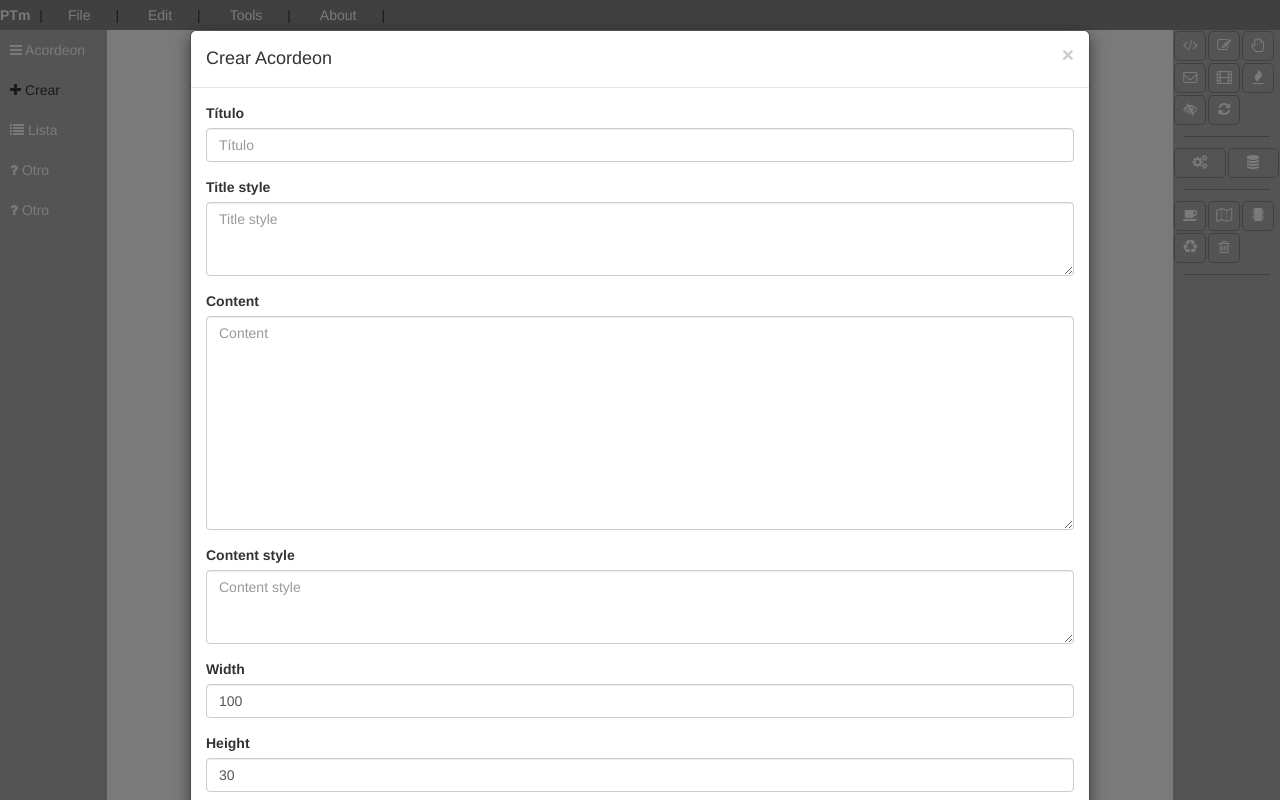
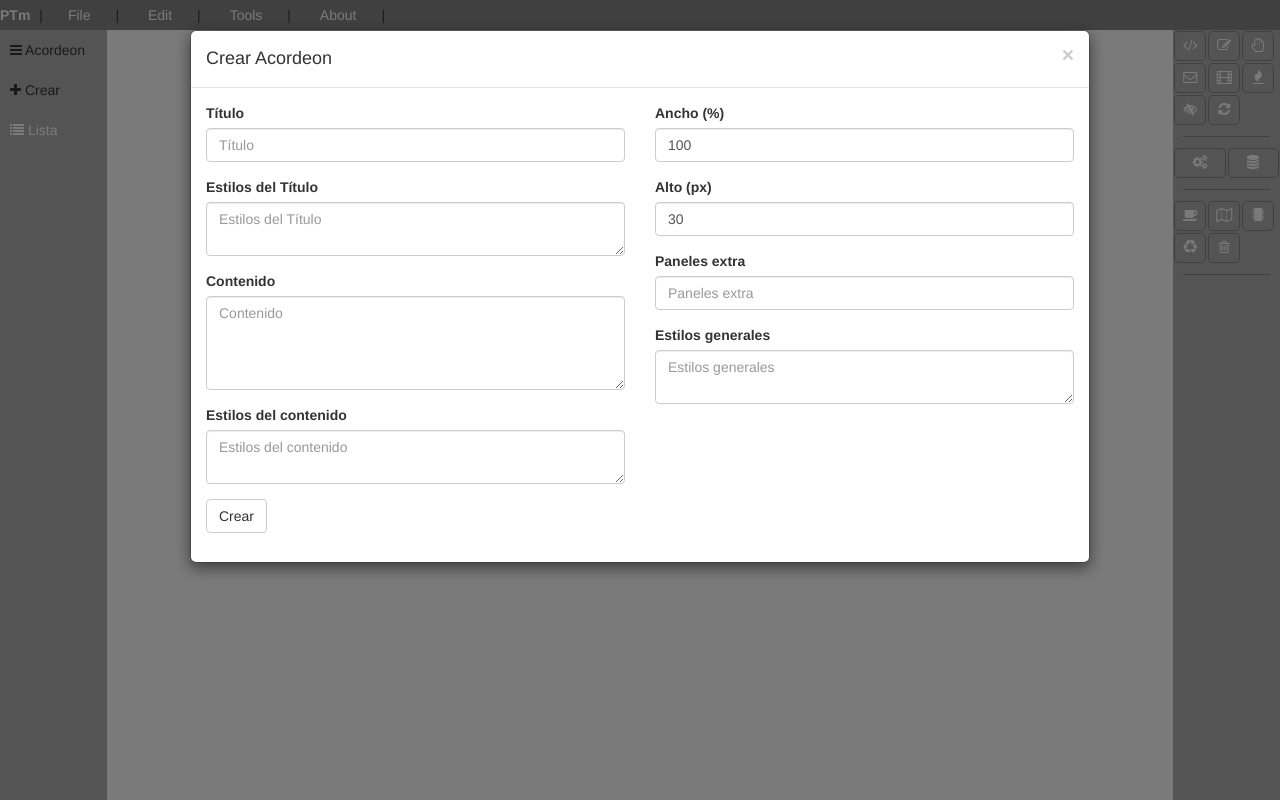
Before and after one commit to PhoenixTmUSB/PTmAcordeon, a Django app: page /acordeon/ in a window 1280 px wide, after a click on "Crear". Run offline with Django 3.2, Linux system fonts and the light colour scheme; data that the repository does not hold is empty; some libraries are stand-ins or nearby versions.

Commit message:
Agregando mas paneles a un acordeon

```diff
--- a/acordeon/main/forms.py
+++ b/acordeon/main/forms.py
@@ -4,16 +4,20 @@ from .models import *
 
 
 class AccordionForm(forms.ModelForm):
+    panels = forms.IntegerField(label='Paneles extra', min_value=0)
+
     class Meta:
         model = Accordion
         fields = [
             'title', 'title_style',
             'content', 'content_style',
             'width', 'height',
-            'style'
+            'style', 'panels',
         ]
 
         widgets = {
-            'title_style': forms.Textarea(attrs={'rows': '3'}),
-            'content_style': forms.Textarea(attrs={'rows': '3'})
+            'title_style': forms.Textarea(attrs={'rows': '2'}),
+            'content': forms.Textarea(attrs={'rows': '4'}),
+            'content_style': forms.Textarea(attrs={'rows': '2'}),
+            'style': forms.Textarea(attrs={'rows': '2'})
         }
--- a/acordeon/main/models.py
+++ b/acordeon/main/models.py
@@ -20,30 +20,36 @@ class AccordionAbstract(models.Model):
         max_length=50
     )
     title_style = models.TextField(
+        u'Estilos del Título',
         blank=True,
         null=True
     )
     content = models.TextField(
+        u'Contenido',
         blank=True,
         null=True
     )
     content_style = models.TextField(
+        u'Estilos del contenido',
         blank=True,
         null=True
     )
     width = models.CharField(
+        u'Ancho (%)',
         max_length=50,
         blank=True,
         null=True,
         default='100'
     )
     height = models.CharField(
+        u'Alto (px)',
         max_length=50,
         blank=True,
         null=True,
         default='30'
     )
     style = models.TextField(
+        u'Estilos generales',
         blank=True,
         null=True
     )
--- a/acordeon/main/views.py
+++ b/acordeon/main/views.py
@@ -58,20 +58,21 @@ def accordionCreate(request):
 # View to delete accordions
 def accordionEdit(request, accordion_id):
     # Initialize context and search for accordion to edit
-    context = {}
+    context = {
+        'accordionForm': AccordionForm(),
+    }
     accordion = get_object_or_404(Accordion, accordion_id=accordion_id)
 
     if request.method == 'POST':
         form = AccordionForm(request.POST or None, instance=accordion)
-        context['accordionForm'] = form
+        context['accordionFormEdit'] = form
 
         if form.is_valid():
             form.save()
     else:
+        context['accordionFormEdit'] = AccordionForm(instance=accordion)
 
-        context['accordionForm'] = AccordionForm(instance=accordion)
-
-    return render(request, 'edit_accordion.html', context, status=400)
+    return render(request, 'edit_accordion.html', context)
 
 
 # View to delete accordions
--- a/acordeon/static/css/styles.css
+++ b/acordeon/static/css/styles.css
@@ -29,18 +29,22 @@ html,body{
 
 .yellow-hover:hover{
     color: #ffff66;
+    cursor: pointer;
 }
 
 .blue-hover:hover{
     color: #1a66ff;
+    cursor: pointer;
 }
 
 .green-hover:hover{
     color: #b3ff66;
+    cursor: pointer;
 }
 
 .red-hover:hover{
     color: #ff6666;
+    cursor: pointer;
 }
 
 /* Header styles */
@@ -109,7 +113,7 @@ html,body{
     color: #F5F5F5;
 }
 
-.body-tools .left-lateral-bar a:hover li{
+.body-tools .left-lateral-bar li:hover{
     background-color: gray;
 }
 
--- a/acordeon/templates/create_accordion.html
+++ b/acordeon/templates/create_accordion.html
@@ -11,7 +11,20 @@
             <div class="modal-body">
                 <form id="accordion-create-form" method="POST" class="post-form" novalidate>
                     {% csrf_token %}
-                    {% bootstrap_form accordionForm %}
+                    <div class="row">
+                        <div class="col-lg-6">
+                            {% bootstrap_field accordionForm.title %}
+                            {% bootstrap_field accordionForm.title_style %}
+                            {% bootstrap_field accordionForm.content %}
+                            {% bootstrap_field accordionForm.content_style %}
+                        </div>
+                        <div class="col-lg-6">
+                            {% bootstrap_field  accordionForm.width %}
+                            {% bootstrap_field accordionForm.height %}
+                            {% bootstrap_field accordionForm.panels %}
+                            {% bootstrap_field accordionForm.style %}
+                        </div>
+                    </div>
                     <button type="submit" class="save btn btn-default" id="accordion-create-submit">Crear</button>
                 </form>
             </div>
--- a/acordeon/templates/edit_accordion.html
+++ b/acordeon/templates/edit_accordion.html
@@ -5,7 +5,7 @@
 <div class="col-md-5">
     <form id="accordion-create-form" method="POST" class="post-form" novalidate>
         {% csrf_token %}
-        {% bootstrap_form accordionForm %}
+        {% bootstrap_form accordionFormEdit %}
         <button type="submit" class="save btn btn-default" id="accordion-edit-submit">Editar</button>
     </form>
 </div>
--- a/acordeon/templates/index.html
+++ b/acordeon/templates/index.html
@@ -27,26 +27,24 @@
 
         <div class="body-tools">
             <div class="row">
-                <div class="col-lg-1 left-lateral-bar">
+                <div class="col-lg-1 col-md-1 col-sm-1 col-xs-1 left-lateral-bar">
                     <!-- Left nav bar -->
                     <ul>
-                        <a href="#"><li class="blue-hover"><i class="fa fa-bars" aria-hidden="true"></i> Acordeon</li></a>
+                        <li><i class="fa fa-bars" aria-hidden="true"></i> Acordeon</li>
                         <li class="blue-hover" data-toggle="modal" data-target="#accordion-create-modal">
                             <i class="fa fa-plus" aria-hidden="true"></i> Crear
                         </li>
-                        <a href="{% url 'main:accordion-list' %}"><li class="blue-hover"><i class="fa fa-list" aria-hidden="true"></i> Lista</li></a>
-                        <a href="#"><li class="blue-hover"><i class="fa fa-question" aria-hidden="true"></i> Otro</li></a>
-                        <a href="#"><li class="blue-hover"><i class="fa fa-question" aria-hidden="true"></i> Otro</li></a>
+                        <a class="hover" href="{% url 'main:accordion-list' %}"><li class="blue-hover"><i class="fa fa-list" aria-hidden="true"></i> Lista</li></a>
                     </ul>
                 </div>
-                <div class="col-lg-10 body-tools">
+                <div class="col-lg-10 col-md-10 col-sm-10 col-xs-10 body-tools">
                     <!-- Middle canvas -->
                     <div class="body-canvas">
                       {% block content %}
                       {% endblock %}
                     </div>
                 </div>
-                <div class="col-lg-1 right-lateral-bar">
+                <div class="col-lg-1 col-md-1 col-sm-1 col-xs-1 right-lateral-bar">
                     <!-- Right nav bar -->
                     <div class="some-tools">
                         <div class="bar-tool green-hover"><i class="fa fa-code" aria-hidden="true"></i></div>
```
